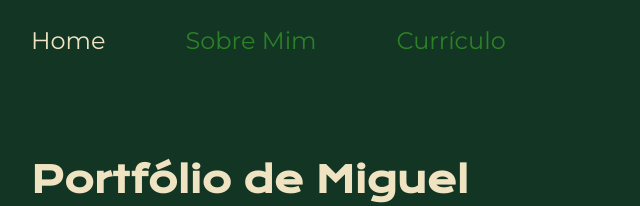
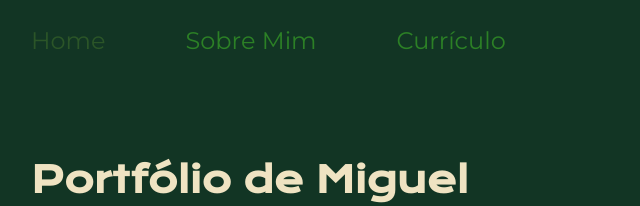
Before and after one commit to MiguelSallesV/siteportfolio, a plain HTML site: page index.html in a window 1280 px wide. In both pictures the pointer is over the link "Home". Shown: the top 206 px of the page, 161-801 px from the left. Drawn offline with nearby package versions, Linux system fonts and the light colour scheme.

Commit message:
Mudança na cor do hover

```diff
--- a/style/style.css
+++ b/style/style.css
@@ -40,7 +40,7 @@ body {
 }
 
 .cabecalho__menu__link:hover {
-    color:var(--cor-secundaria)
+    color:var(--cor-hover);
 }
 
 
```
